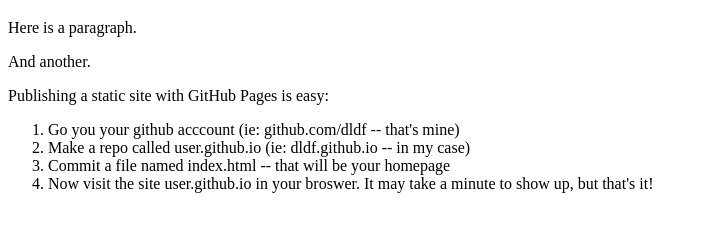
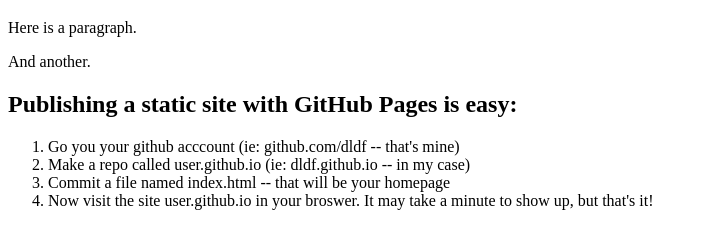
Before and after one commit to dldf/dldf.github.io, a plain HTML site: page index.html in a window 1280 px wide. Shown: the part 61-310 px from the top of the page, without its empty margins (0-707 px from the left). Drawn offline with Linux system fonts and the light colour scheme.

Commit message:
Update index.html

```diff
--- a/index.html
+++ b/index.html
@@ -16,7 +16,7 @@
         And another.
     </p>
 
-    <p>Publishing a static site with GitHub Pages is easy:</p>
+    <h2>Publishing a static site with GitHub Pages is easy:</h2>
     <ol>
         <li>Go you your github acccount (ie: github.com/dldf -- that's mine)</li>
         <li>Make a repo called user.github.io (ie: dldf.github.io -- in my case)</li>
```
